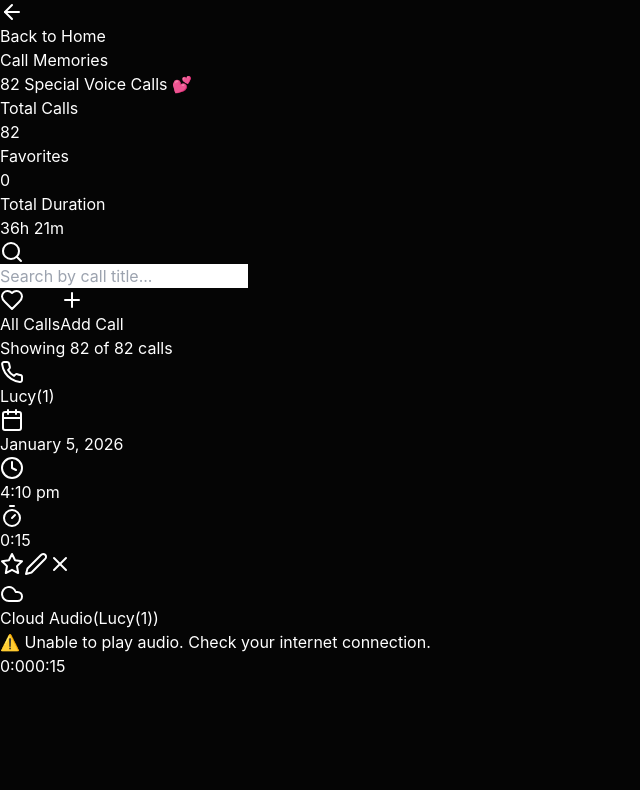
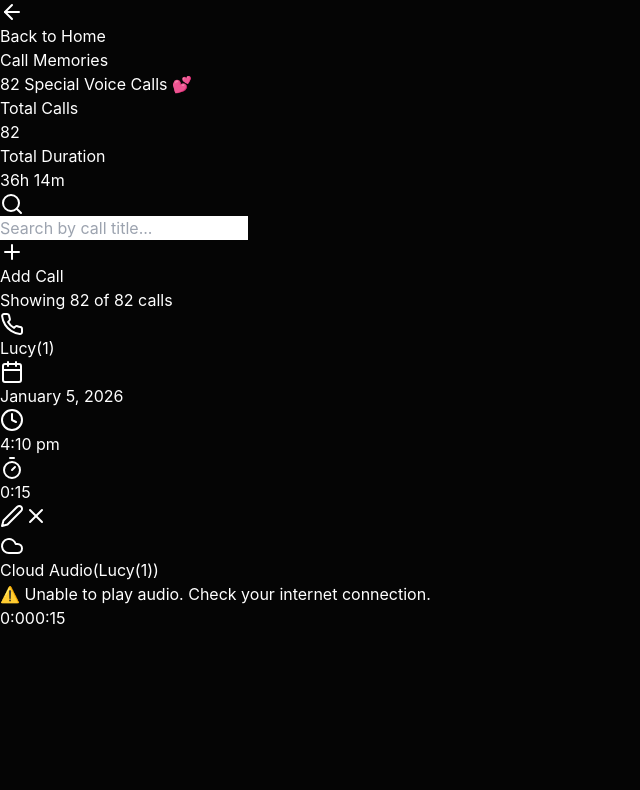
Before and after one commit to supperyaso-netizen/memory-album, a React (Vite) app: page /calls in a window 1280 px wide. Shown: the top 790 px of the page, without its empty margins (0-640 px from the left). Built offline with nearby package versions, Linux system fonts and the light colour scheme.

Commit message:
callpage fix

```diff
--- a/src/pages/CallsPage.jsx
+++ b/src/pages/CallsPage.jsx
@@ -184,7 +184,6 @@ const AddCallModal = ({ onClose, onAdd, isOpen }) => {
       audioUrl: audioUrl.trim(),
       duration: duration,
       durationFormatted: formatDuration(duration),
-      isFavorite: false,
       createdAt: new Date().toISOString()
     };
 
@@ -304,7 +303,7 @@ const AddCallModal = ({ onClose, onAdd, isOpen }) => {
   );
 };
 
-const CallCard = ({ call, index, isPlaying, onPlay, onPause, onEdit, onDelete, onToggleFavorite }) => {
+const CallCard = ({ call, index, isPlaying, onPlay, onPause, onEdit, onDelete }) => {
   const audioRef = useRef(null);
   const [audioError, setAudioError] = useState(false);
   const [currentTime, setCurrentTime] = useState(0);
@@ -483,12 +482,8 @@ const CallCard = ({ call, index, isPlaying, onPlay, onPause, onEdit, onDelete, o
         <div className="flex items-center justify-between mb-4">
           <div className="flex items-center gap-3">
             <div className="relative">
-              <div className={`w-12 h-12 rounded-full flex items-center justify-center ${
-                call.isFavorite
-                  ? 'bg-gradient-to-r from-rose-500 to-amber-500 shadow-lg shadow-rose-500/30'
-                  : 'bg-rose-500/20'
-              }`}>
-                <Phone className={`w-5 h-5 ${call.isFavorite ? 'text-white' : 'text-rose-400'}`} />
+              <div className="w-12 h-12 rounded-full bg-rose-500/20 flex items-center justify-center">
+                <Phone className="w-5 h-5 text-rose-400" />
               </div>
               {isPlaying && (
                 <motion.div
@@ -501,9 +496,6 @@ const CallCard = ({ call, index, isPlaying, onPlay, onPause, onEdit, onDelete, o
             <div>
               <div className="flex items-center gap-2">
                 <p className="text-white font-bold text-xl">{call.title}</p>
-                {call.isFavorite && (
-                  <Star className="w-4 h-4 text-amber-400 fill-amber-400" />
-                )}
               </div>
               <div className="flex flex-wrap items-center gap-3 mt-1">
                 <div className="flex items-center gap-1 text-rose-400 text-xs">
@@ -523,12 +515,6 @@ const CallCard = ({ call, index, isPlaying, onPlay, onPause, onEdit, onDelete, o
           </div>
 
           <div className="flex gap-2">
-            <button
-              onClick={() => onToggleFavorite(call.id)}
-              className="text-amber-400 hover:text-amber-300 transition p-1"
-            >
-              <Star className={`w-5 h-5 ${call.isFavorite ? 'fill-amber-400' : ''}`} />
-            </button>
             <button onClick={() => setIsEditing(true)} className="text-blue-400 hover:text-blue-300 transition p-1">
               <Edit2 className="w-4 h-4" />
             </button>
@@ -626,105 +612,101 @@ export default function CallsPage() {
   const navigate = useNavigate();
   const [calls, setCalls] = useState([]);
   const [playingId, setPlayingId] = useState(null);
-  const [showFavoritesOnly, setShowFavoritesOnly] = useState(false);
   const [refreshKey, setRefreshKey] = useState(0);
   const [showAddModal, setShowAddModal] = useState(false);
   const [searchTerm, setSearchTerm] = useState('');
 
-  // Complete data from your table (82 calls with durations)
+  // Complete data from your table (82 calls with durations) - ORDERED 1 to 82
   const generateAudioCalls = () => {
     const baseUrl = "https://lghzrewutybboombrafj.supabase.co/storage/v1/object/public/audio";
 
-    // All 82 calls with their data
+    // All 82 calls ordered from 1 to 82
     const callsData = [
-      { number: 82, title: "Lucy(82)", date: "2026-05-09", time: "7:18 am", durationStr: "01:17:07" },
+      { number: 1, title: "Lucy(1)", date: "2026-01-05", time: "4:10 pm", durationStr: "00:15" },
+      { number: 2, title: "Lucy(2)", date: "2026-01-10", time: "4:13 pm", durationStr: "16:47" },
+      { number: 3, title: "Lucy(3)", date: "2026-02-20", time: "7:20 am", durationStr: "11:41" },
+      { number: 4, title: "Lucy(4)", date: "2026-02-24", time: "7:21 am", durationStr: "12:23" },
+      { number: 5, title: "Lucy(5)", date: "2026-03-02", time: "7:21 am", durationStr: "04:32" },
+      { number: 6, title: "Lucy(6)", date: "2026-03-02", time: "7:27 am", durationStr: "07:04" },
+      { number: 7, title: "Lucy(7)", date: "2026-03-03", time: "5:09 pm", durationStr: "20:05" },
+      { number: 8, title: "Lucy(8)", date: "2026-03-04", time: "7:04 am", durationStr: "19:59" },
+      { number: 9, title: "Lucy(9)", date: "2026-03-04", time: "3:16 pm", durationStr: "09:17" },
+      { number: 10, title: "Lucy(10)", date: "2026-03-05", time: "7:03 am", durationStr: "35:08" },
+      { number: 11, title: "Lucy(11)", date: "2026-03-05", time: "4:40 pm", durationStr: "55:21" },
+      { number: 12, title: "Lucy(12)", date: "2026-03-06", time: "7:15 am", durationStr: "12:15" },
+      { number: 13, title: "Lucy(13)", date: "2026-03-06", time: "7:29 am", durationStr: "11:24" },
+      { number: 14, title: "Lucy(14)", date: "2026-03-06", time: "3:15 pm", durationStr: "14:33" },
+      { number: 15, title: "Lucy(15)", date: "2026-03-07", time: "3:54 pm", durationStr: "17:20" },
+      { number: 16, title: "Lucy(16)", date: "2026-03-09", time: "7:04 am", durationStr: "35:26" },
+      { number: 17, title: "Lucy(17)", date: "2026-03-09", time: "3:18 pm", durationStr: "01:06" },
+      { number: 18, title: "Lucy(18)", date: "2026-03-10", time: "7:35 am", durationStr: "08:57" },
+      { number: 19, title: "Lucy(19)", date: "2026-03-10", time: "3:09 pm", durationStr: "14:57" },
+      { number: 20, title: "Lucy(20)", date: "2026-03-10", time: "4:32 pm", durationStr: "24:32" },
+      { number: 21, title: "Lucy(21)", date: "2026-03-11", time: "3:00 pm", durationStr: "24:03" },
+      { number: 22, title: "Lucy(22)", date: "2026-03-11", time: "4:41 pm", durationStr: "49:53" },
+      { number: 23, title: "Lucy(23)", date: "2026-03-12", time: "7:46 am", durationStr: "16:31" },
+      { number: 24, title: "Lucy(24)", date: "2026-03-12", time: "3:06 pm", durationStr: "20:51" },
+      { number: 25, title: "Lucy(25)", date: "2026-03-13", time: "7:15 am", durationStr: "15:09" },
+      { number: 26, title: "Lucy(26)", date: "2026-03-13", time: "4:21 pm", durationStr: "10:48" },
+      { number: 27, title: "Lucy(27)", date: "2026-03-13", time: "4:21 pm", durationStr: "10:48" },
+      { number: 28, title: "Lucy(28)", date: "2026-03-26", time: "8:57 am", durationStr: "10:43" },
+      { number: 29, title: "Lucy(29)", date: "2026-04-01", time: "8:52 am", durationStr: "00:31" },
+      { number: 30, title: "Lucy(30)", date: "2026-04-02", time: "8:39 am", durationStr: "24:33" },
+      { number: 31, title: "Lucy(31)", date: "2026-04-04", time: "12:45 pm", durationStr: "03:26" },
+      { number: 32, title: "Lucy(32)", date: "2026-04-04", time: "2:35 pm", durationStr: "55:10" },
+      { number: 33, title: "Lucy(33)", date: "2026-04-04", time: "4:17 pm", durationStr: "25:38" },
+      { number: 34, title: "Lucy(34)", date: "2026-04-05", time: "1:09 pm", durationStr: "44:00" },
+      { number: 35, title: "Lucy(35)", date: "2026-04-06", time: "7:04 am", durationStr: "37:05" },
+      { number: 36, title: "Lucy(36)", date: "2026-04-07", time: "7:21 am", durationStr: "16:37" },
+      { number: 37, title: "Lucy(37)", date: "2026-04-08", time: "7:10 am", durationStr: "08:52" },
+      { number: 38, title: "Lucy(38)", date: "2026-04-09", time: "7:11 am", durationStr: "24:53" },
+      { number: 39, title: "Lucy(39)", date: "2026-04-10", time: "7:08 am", durationStr: "01:49:35" },
+      { number: 40, title: "Lucy(40)", date: "2026-04-11", time: "6:57 am", durationStr: "14:49" },
+      { number: 41, title: "Lucy(41)", date: "2026-04-11", time: "2:47 pm", durationStr: "06:42" },
+      { number: 42, title: "Lucy(42)", date: "2026-04-11", time: "8:21 pm", durationStr: "50:33" },
+      { number: 43, title: "Lucy(43)", date: "2026-04-11", time: "9:14 pm", durationStr: "01:05:53" },
+      { number: 44, title: "Lucy(44)", date: "2026-04-12", time: "3:09 pm", durationStr: "33:44" },
+      { number: 45, title: "Lucy(45)", date: "2026-04-13", time: "9:50 am", durationStr: "09:18" },
+      { number: 46, title: "Lucy(46)", date: "2026-04-13", time: "10:01 am", durationStr: "07:18" },
+      { number: 47, title: "Lucy(47)", date: "2026-04-13", time: "10:52 am", durationStr: "36:41" },
+      { number: 48, title: "Lucy(48)", date: "2026-04-13", time: "11:33 am", durationStr: "13:29" },
+      { number: 49, title: "Lucy(49)", date: "2026-04-13", time: "12:00 pm", durationStr: "11:59" },
+      { number: 50, title: "Lucy(50)", date: "2026-04-13", time: "12:21 pm", durationStr: "18:51" },
+      { number: 51, title: "Lucy(51)", date: "2026-04-14", time: "7:06 am", durationStr: "13:22" },
+      { number: 52, title: "Lucy(52)", date: "2026-04-14", time: "8:32 am", durationStr: "01:02" },
+      { number: 53, title: "Lucy(53)", date: "2026-04-14", time: "8:45 am", durationStr: "00:33" },
+      { number: 54, title: "Lucy(54)", date: "2026-04-15", time: "6:59 am", durationStr: "01:26:17" },
+      { number: 55, title: "Lucy(55)", date: "2026-04-18", time: "10:27 am", durationStr: "07:13" },
+      { number: 56, title: "Lucy(56)", date: "2026-04-18", time: "3:01 pm", durationStr: "27:26" },
+      { number: 57, title: "Lucy(57)", date: "2026-04-20", time: "6:59 am", durationStr: "01:24:05" },
+      { number: 58, title: "Lucy(58)", date: "2026-04-22", time: "11:56 am", durationStr: "10:14" },
+      { number: 59, title: "Lucy(59)", date: "2026-04-23", time: "7:17 am", durationStr: "01:37:00" },
+      { number: 60, title: "Lucy(60)", date: "2026-04-23", time: "9:00 am", durationStr: "02:25" },
+      { number: 61, title: "Lucy(61)", date: "2026-04-24", time: "8:03 am", durationStr: "24:29" },
+      { number: 62, title: "Lucy(62)", date: "2026-04-24", time: "9:38 pm", durationStr: "39:27" },
+      { number: 63, title: "Lucy(63)", date: "2026-04-25", time: "8:37 pm", durationStr: "01:10:18" },
+      { number: 64, title: "Lucy(64)", date: "2026-04-26", time: "9:23 pm", durationStr: "27:21" },
+      { number: 65, title: "Lucy(65)", date: "2026-04-28", time: "9:30 pm", durationStr: "18:05" },
+      { number: 66, title: "Lucy(66)", date: "2026-05-01", time: "3:02 pm", durationStr: "15:59" },
+      { number: 67, title: "Lucy(67)", date: "2026-05-01", time: "8:34 pm", durationStr: "25:22" },
+      { number: 68, title: "Lucy(68)", date: "2026-05-01", time: "9:00 pm", durationStr: "51:25" },
+      { number: 69, title: "Lucy(69)", date: "2026-05-02", time: "8:28 am", durationStr: "17:22" },
+      { number: 70, title: "Lucy(70)", date: "2026-05-02", time: "8:14 pm", durationStr: "04:41" },
+      { number: 71, title: "Lucy(71)", date: "2026-05-02", time: "8:20 pm", durationStr: "24:08" },
+      { number: 72, title: "Lucy(72)", date: "2026-05-03", time: "8:19 am", durationStr: "01:01:50" },
+      { number: 73, title: "Lucy(73)", date: "2026-05-03", time: "12:26 pm", durationStr: "28:15" },
+      { number: 74, title: "Lucy(74)", date: "2026-05-04", time: "7:18 am", durationStr: "05:13" },
+      { number: 75, title: "Lucy(75)", date: "2026-05-04", time: "7:43 am", durationStr: "28:19" },
+      { number: 76, title: "Lucy(76)", date: "2026-05-04", time: "9:08 pm", durationStr: "01:11:31" },
+      { number: 77, title: "Lucy(77)", date: "2026-05-05", time: "7:23 am", durationStr: "23:00" },
+      { number: 78, title: "Lucy(78)", date: "2026-05-07", time: "7:09 am", durationStr: "32:28" },
+      { number: 79, title: "Lucy(79)", date: "2026-05-07", time: "7:46 am", durationStr: "15:24" },
+      { number: 80, title: "Lucy(80)", date: "2026-05-08", time: "7:11 am", durationStr: "51:05" },
       { number: 81, title: "Lucy(81)", date: "2026-05-08", time: "4:00 pm", durationStr: "20:58" },
-      { number: 80, title: "Lucy(80)", date: "2026-05-08", time: "7:11 am", durationStr: "51:05" },
-      { number: 79, title: "Lucy(79)", date: "2026-05-07", time: "7:46 am", durationStr: "15:24" },
-      { number: 78, title: "Lucy(78)", date: "2026-05-07", time: "7:09 am", durationStr: "32:28" },
-      { number: 77, title: "Lucy(77)", date: "2026-05-05", time: "7:23 am", durationStr: "23:00" },
-      { number: 76, title: "Lucy(76)", date: "2026-05-04", time: "9:08 pm", durationStr: "01:11:31" },
-      { number: 75, title: "Lucy(75)", date: "2026-05-04", time: "7:43 am", durationStr: "28:19" },
-      { number: 74, title: "Lucy(74)", date: "2026-05-04", time: "7:18 am", durationStr: "05:13" },
-      { number: 73, title: "Lucy(73)", date: "2026-05-03", time: "12:26 pm", durationStr: "28:15" },
-      { number: 72, title: "Lucy(72)", date: "2026-05-03", time: "8:19 am", durationStr: "01:01:50" },
-      { number: 71, title: "Lucy(71)", date: "2026-05-02", time: "8:20 pm", durationStr: "24:08" },
-      { number: 70, title: "Lucy(70)", date: "2026-05-02", time: "8:14 pm", durationStr: "04:41" },
-      { number: 69, title: "Lucy(69)", date: "2026-05-02", time: "8:28 am", durationStr: "17:22" },
-      { number: 68, title: "Lucy(68)", date: "2026-05-01", time: "9:00 pm", durationStr: "51:25" },
-      { number: 67, title: "Lucy(67)", date: "2026-05-01", time: "8:34 pm", durationStr: "25:22" },
-      { number: 66, title: "Lucy(66)", date: "2026-05-01", time: "3:02 pm", durationStr: "15:59" },
-      { number: 65, title: "Lucy(65)", date: "2026-04-28", time: "9:30 pm", durationStr: "18:05" },
-      { number: 64, title: "Lucy(64)", date: "2026-04-26", time: "9:23 pm", durationStr: "27:21" },
-      { number: 63, title: "Lucy(63)", date: "2026-04-25", time: "8:37 pm", durationStr: "01:10:18" },
-      { number: 62, title: "Lucy(62)", date: "2026-04-24", time: "9:38 pm", durationStr: "39:27" },
-      { number: 61, title: "Lucy(61)", date: "2026-04-24", time: "8:03 am", durationStr: "24:29" },
-      { number: 60, title: "Lucy(60)", date: "2026-04-23", time: "9:00 am", durationStr: "02:25" },
-      { number: 59, title: "Lucy(59)", date: "2026-04-23", time: "7:17 am", durationStr: "01:37:00" },
-      { number: 58, title: "Lucy(58)", date: "2026-04-22", time: "11:56 am", durationStr: "10:14" },
-      { number: 57, title: "Lucy(57)", date: "2026-04-20", time: "6:59 am", durationStr: "01:24:05" },
-      { number: 56, title: "Lucy(56)", date: "2026-04-18", time: "3:01 pm", durationStr: "27:26" },
-      { number: 55, title: "Lucy(55)", date: "2026-04-18", time: "10:27 am", durationStr: "07:13" },
-      { number: 54, title: "Lucy(54)", date: "2026-04-15", time: "6:59 am", durationStr: "01:26:17" },
-      { number: 53, title: "Lucy(53)", date: "2026-04-14", time: "8:45 am", durationStr: "00:33" },
-      { number: 52, title: "Lucy(52)", date: "2026-04-14", time: "8:32 am", durationStr: "01:02" },
-      { number: 51, title: "Lucy(51)", date: "2026-04-14", time: "7:06 am", durationStr: "13:22" },
-      { number: 50, title: "Lucy(50)", date: "2026-04-13", time: "12:21 pm", durationStr: "18:51" },
-      { number: 49, title: "Lucy(49)", date: "2026-04-13", time: "12:00 pm", durationStr: "11:59" },
-      { number: 48, title: "Lucy(48)", date: "2026-04-13", time: "11:33 am", durationStr: "13:29" },
-      { number: 47, title: "Lucy(47)", date: "2026-04-13", time: "10:52 am", durationStr: "36:41" },
-      { number: 46, title: "Lucy(46)", date: "2026-04-13", time: "10:01 am", durationStr: "07:18" },
-      { number: 45, title: "Lucy(45)", date: "2026-04-13", time: "9:50 am", durationStr: "09:18" },
-      { number: 44, title: "Lucy(44)", date: "2026-04-12", time: "3:09 pm", durationStr: "33:44" },
-      { number: 43, title: "Lucy(43)", date: "2026-04-11", time: "9:14 pm", durationStr: "01:05:53" },
-      { number: 42, title: "Lucy(42)", date: "2026-04-11", time: "8:21 pm", durationStr: "50:33" },
-      { number: 41, title: "Lucy(41)", date: "2026-04-11", time: "2:47 pm", durationStr: "06:42" },
-      { number: 40, title: "Lucy(40)", date: "2026-04-11", time: "6:57 am", durationStr: "14:49" },
-      { number: 39, title: "Lucy(39)", date: "2026-04-10", time: "7:08 am", durationStr: "01:49:35" },
-      { number: 38, title: "Lucy(38)", date: "2026-04-09", time: "7:11 am", durationStr: "24:53" },
-      { number: 37, title: "Lucy(37)", date: "2026-04-08", time: "7:10 am", durationStr: "08:52" },
-      { number: 36, title: "Lucy(36)", date: "2026-04-07", time: "7:21 am", durationStr: "16:37" },
-      { number: 35, title: "Lucy(35)", date: "2026-04-06", time: "7:04 am", durationStr: "37:05" },
-      { number: 34, title: "Lucy(34)", date: "2026-04-05", time: "1:09 pm", durationStr: "44:00" },
-      { number: 33, title: "Lucy(33)", date: "2026-04-04", time: "4:17 pm", durationStr: "25:38" },
-      { number: 32, title: "Lucy(32)", date: "2026-04-04", time: "2:35 pm", durationStr: "55:10" },
-      { number: 31, title: "Lucy(31)", date: "2026-04-04", time: "12:45 pm", durationStr: "03:26" },
-      { number: 30, title: "Lucy(30)", date: "2026-04-02", time: "8:39 am", durationStr: "24:33" },
-      { number: 29, title: "Lucy(29)", date: "2026-04-01", time: "8:52 am", durationStr: "00:31" },
-      { number: 28, title: "Lucy(28)", date: "2026-03-26", time: "8:57 am", durationStr: "10:43" },
-      { number: 27, title: "Lucy(27)", date: "2026-03-13", time: "4:21 pm", durationStr: "10:48" },
-      { number: 26, title: "Lucy(26)", date: "2026-03-13", time: "7:15 am", durationStr: "15:09" },
-      { number: 25, title: "Lucy(25)", date: "2026-03-12", time: "3:06 pm", durationStr: "20:51" },
-      { number: 24, title: "Lucy(24)", date: "2026-03-12", time: "7:46 am", durationStr: "16:31" },
-      { number: 23, title: "Lucy(23)", date: "2026-03-11", time: "4:41 pm", durationStr: "49:53" },
-      { number: 22, title: "Lucy(22)", date: "2026-03-11", time: "3:00 pm", durationStr: "24:03" },
-      { number: 21, title: "Lucy(21)", date: "2026-03-10", time: "4:32 pm", durationStr: "24:32" },
-      { number: 20, title: "Lucy(20)", date: "2026-03-10", time: "3:09 pm", durationStr: "14:57" },
-      { number: 19, title: "Lucy(19)", date: "2026-03-10", time: "7:35 am", durationStr: "08:57" },
-      { number: 18, title: "Lucy(18)", date: "2026-03-09", time: "3:18 pm", durationStr: "01:06" },
-      { number: 17, title: "Lucy(17)", date: "2026-03-09", time: "7:04 am", durationStr: "35:26" },
-      { number: 16, title: "Lucy(16)", date: "2026-03-07", time: "3:54 pm", durationStr: "17:20" },
-      { number: 15, title: "Lucy(15)", date: "2026-03-06", time: "3:15 pm", durationStr: "14:33" },
-      { number: 14, title: "Lucy(14)", date: "2026-03-06", time: "7:29 am", durationStr: "11:24" },
-      { number: 13, title: "Lucy(13)", date: "2026-03-06", time: "7:15 am", durationStr: "12:15" },
-      { number: 12, title: "Lucy(12)", date: "2026-03-05", time: "4:40 pm", durationStr: "55:21" },
-      { number: 11, title: "Lucy(11)", date: "2026-03-05", time: "7:03 am", durationStr: "35:08" },
-      { number: 10, title: "Lucy(10)", date: "2026-03-04", time: "3:16 pm", durationStr: "09:17" },
-      { number: 9, title: "Lucy(9)", date: "2026-03-04", time: "7:04 am", durationStr: "19:59" },
-      { number: 8, title: "Lucy(8)", date: "2026-03-03", time: "5:09 pm", durationStr: "20:05" },
-      { number: 7, title: "Lucy(7)", date: "2026-03-02", time: "7:27 am", durationStr: "07:04" },
-      { number: 6, title: "Lucy(6)", date: "2026-03-02", time: "7:21 am", durationStr: "04:32" },
-      { number: 5, title: "Lucy(5)", date: "2026-02-24", time: "7:21 am", durationStr: "12:23" },
-      { number: 4, title: "Lucy(4)", date: "2026-02-20", time: "7:20 am", durationStr: "11:41" },
-      { number: 3, title: "Lucy(3)", date: "2026-01-10", time: "4:13 pm", durationStr: "16:47" },
-      { number: 2, title: "Lucy(2)", date: "2026-01-05", time: "4:10 pm", durationStr: "17:38" },
-      { number: 1, title: "Lucy(1)", date: "2026-01-05", time: "4:10 pm", durationStr: "00:15" }
+      { number: 82, title: "Lucy(82)", date: "2026-05-09", time: "7:18 am", durationStr: "01:17:07" }
     ];
 
-    // Sort by number (1 to 82)
-    const sortedCalls = [...callsData].sort((a, b) => a.number - b.number);
-
-    return sortedCalls.map(call => {
+    return callsData.map(call => {
       const durationSeconds = parseDurationString(call.durationStr);
       return {
         id: call.number,
@@ -734,7 +716,6 @@ export default function CallsPage() {
         audioUrl: `${baseUrl}/${call.number}.mp3`,
         duration: durationSeconds,
         durationFormatted: formatDuration(durationSeconds),
-        isFavorite: false,
         createdAt: new Date(call.date).toISOString()
       };
     });
@@ -798,22 +779,12 @@ export default function CallsPage() {
     }
   };
 
-  const handleToggleFavorite = (id) => {
-    const updatedCalls = calls.map(call =>
-      call.id === id ? { ...call, isFavorite: !call.isFavorite } : call
-    );
-    setCalls(updatedCalls);
-    localStorage.setItem('admin_calls', JSON.stringify(updatedCalls));
-    setRefreshKey(prev => prev + 1);
-  };
-
-  // Filter by favorites and search term
+  // Filter by search term
   const filteredCalls = calls.filter(call => {
-    const matchesFavorite = showFavoritesOnly ? call.isFavorite : true;
     const matchesSearch = searchTerm === '' ||
       call.title.toLowerCase().includes(searchTerm.toLowerCase()) ||
       call.date.includes(searchTerm);
-    return matchesFavorite && matchesSearch;
+    return matchesSearch;
   });
 
   const handlePlay = (id) => {
@@ -830,7 +801,6 @@ export default function CallsPage() {
   };
 
   const totalCalls = calls.length;
-  const favoriteCalls = calls.filter(c => c.isFavorite).length;
   const totalDuration = calls.reduce((sum, call) => sum + (call.duration || 0), 0);
 
   return (
@@ -864,10 +834,6 @@ export default function CallsPage() {
                   <p className="text-white text-xl font-bold">{totalCalls}</p>
                 </div>
                 <div className="bg-black/50 backdrop-blur-sm rounded-xl px-4 py-2 border border-rose-500/20">
-                  <p className="text-rose-400 text-xs">Favorites</p>
-                  <p className="text-white text-xl font-bold">{favoriteCalls}</p>
-                </div>
-                <div className="bg-black/50 backdrop-blur-sm rounded-xl px-4 py-2 border border-rose-500/20">
                   <p className="text-rose-400 text-xs">Total Duration</p>
                   <p className="text-white text-xl font-bold">{Math.floor(totalDuration / 3600)}h {Math.floor((totalDuration % 3600) / 60)}m</p>
                 </div>
@@ -877,7 +843,7 @@ export default function CallsPage() {
         </div>
 
         <div className="container mx-auto px-4 py-6">
-          {/* Search and Filter */}
+          {/* Search */}
           <div className="mb-6 flex flex-col sm:flex-row gap-4 justify-between items-center">
             <div className="relative flex-1 max-w-md">
               <Search className="absolute left-3 top-1/2 transform -translate-y-1/2 w-4 h-4 text-gray-400" />
@@ -890,18 +856,6 @@ export default function CallsPage() {
               />
             </div>
             <div className="flex gap-3">
-              <button
-                onClick={() => setShowFavoritesOnly(!showFavoritesOnly)}
-                className={`flex items-center gap-2 px-4 py-2 rounded-xl transition-all duration-300 ${
-                  showFavoritesOnly
-                    ? 'bg-gradient-to-r from-rose-500 to-amber-500 text-white shadow-lg shadow-rose-500/30'
-                    : 'bg-black/50 border border-rose-500/30 text-gray-400 hover:text-white'
-                }`}
-              >
-                <Heart className={`w-4 h-4 ${showFavoritesOnly ? 'fill-white' : ''}`} />
-                {showFavoritesOnly ? 'Favorites' : 'All Calls'}
-              </button>
-
               <button
                 onClick={() => setShowAddModal(true)}
                 className="flex items-center gap-2 px-4 py-2 rounded-xl bg-gradient-to-r from-rose-500 to-rose-600 text-white hover:shadow-lg hover:shadow-rose-500/30 transition"
@@ -932,12 +886,10 @@ export default function CallsPage() {
                 </div>
               </div>
               <h2 className="text-2xl font-bold text-white mb-2">
-                {showFavoritesOnly ? 'No Favorite Calls Yet' : 'No Calls Found'}
+                No Calls Found
               </h2>
               <p className="text-gray-400">
-                {showFavoritesOnly
-                  ? 'Click the star icon to mark calls as favorites ❤️'
-                  : searchTerm ? 'Try a different search term' : 'Click the + button to add a call'}
+                {searchTerm ? 'Try a different search term' : 'Click the + button to add a call'}
               </p>
             </motion.div>
           ) : (
@@ -953,7 +905,6 @@ export default function CallsPage() {
                     onPause={handlePause}
                     onEdit={handleEditCall}
                     onDelete={handleDeleteCall}
-                    onToggleFavorite={handleToggleFavorite}
                   />
                 ))}
               </AnimatePresence>
```
